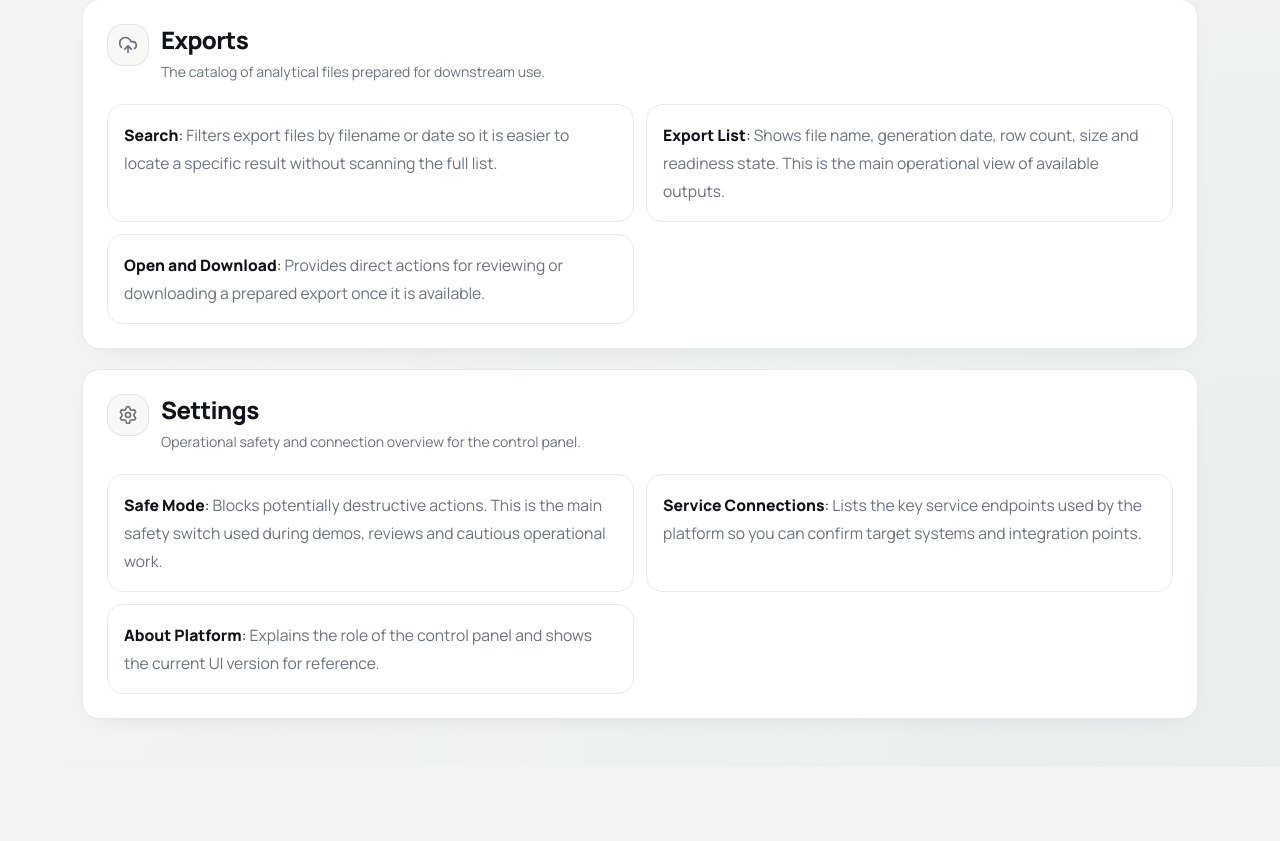
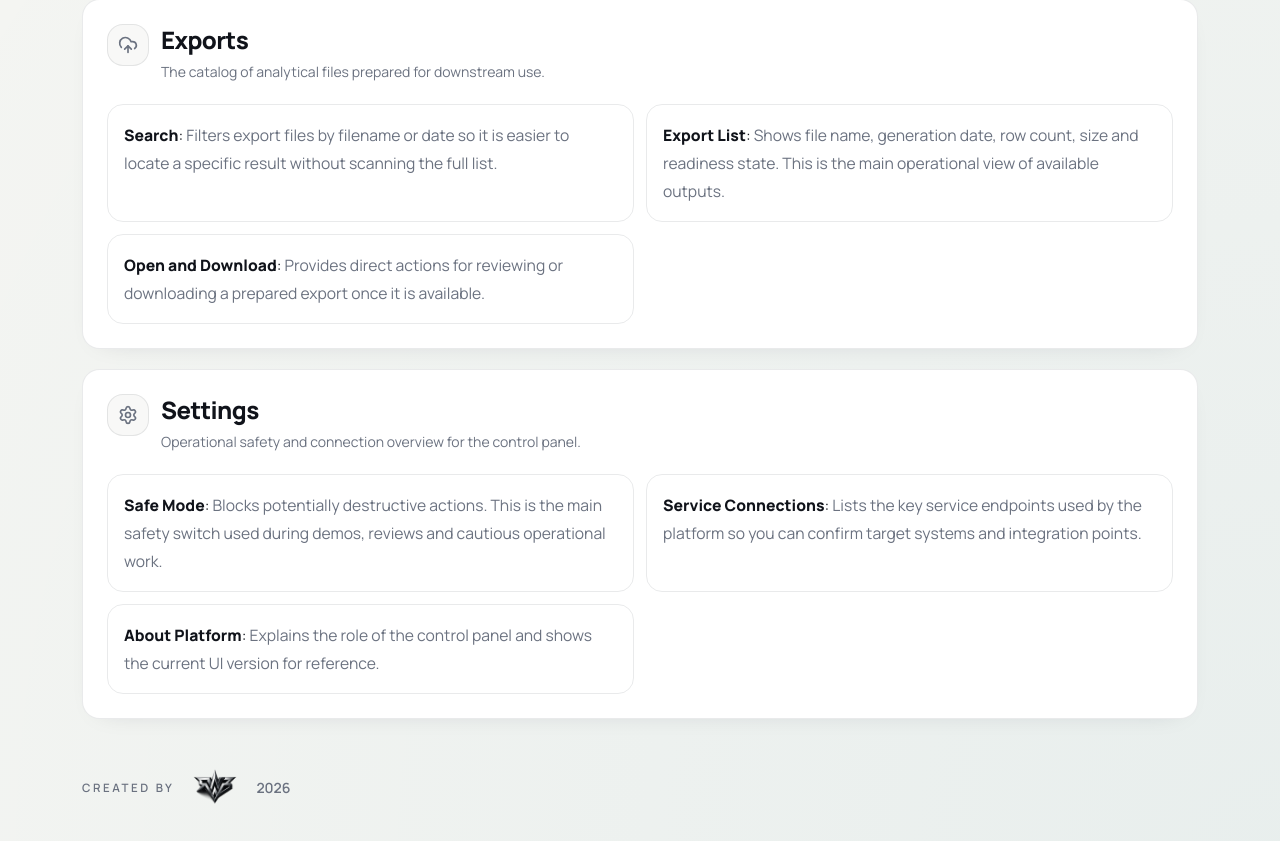
Before and after one commit to Romanweiss/Novadata_Internship_10_Final_Challenge, a React (Vite) app in the folder frontend/: page /documentation in a window 1280 px wide. Shown: the part 2886-3727 px from the top of the page. Before the commit the page ends 3653 px from the top, so only its background shows below. Built offline with nearby package versions, Linux system fonts and the light colour scheme; no server answers.

Commit message:
Add creator footer branding

```diff
--- a/frontend/src/app/AppLayout.tsx
+++ b/frontend/src/app/AppLayout.tsx
@@ -9,7 +9,7 @@ export function AppLayout() {
   const isDocumentationPage = location.pathname === '/documentation';
 
   return (
-    <div className="min-h-screen pb-12 text-[var(--text)] app-transition">
+    <div className="min-h-screen pb-6 text-[var(--text)] app-transition">
       <HeaderBar />
 
       <main className="mx-auto w-full max-w-[1180px] px-6 lg:px-8">
@@ -17,6 +17,18 @@ export function AppLayout() {
         <Outlet />
       </main>
 
+      <footer className="mx-auto mt-10 w-full max-w-[1180px] px-6 lg:px-8">
+        <div className="flex items-center gap-3 pb-4 text-[var(--text-muted)]">
+          <span className="text-[0.72rem] font-semibold uppercase tracking-[0.22em]">created by</span>
+          <img
+            src="/assets/my_glif.png"
+            alt="Creator logo"
+            className="h-[52px] w-auto rounded-xl object-contain md:h-[58px]"
+          />
+          <span className="text-sm font-semibold">2026</span>
+        </div>
+      </footer>
+
       <ToastStack />
     </div>
   );
```
Also changed, not shown: frontend/public/assets/my_glif.png (added), 1 other file (tests, documents, lock files or other folders).
